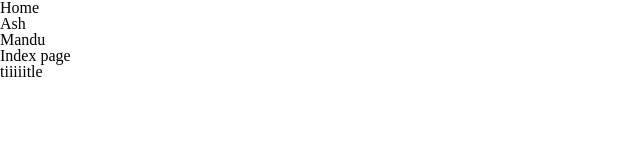
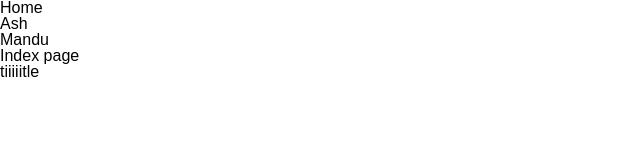
Before and after one commit to ashnamuh/exercise-something, a React (Create React App) app: page / in a window 1280 px wide. Shown: the top 160 px of the page, without its empty margins (0-640 px from the left). Built offline with nearby package versions, Linux system fonts and the light colour scheme; what typesafe-actions would draw is missing.

Commit message:
add scss

```diff
--- a/package.json
+++ b/package.json
@@ -17,6 +17,7 @@
     "axios": "^0.19.2",
     "eslint": "^6.8.0",
     "eslint-plugin-react": "^7.19.0",
+    "node-sass": "^4.14.0",
     "react": "^16.13.1",
     "react-dom": "^16.13.1",
     "react-redux": "^7.2.0",
--- a/src/App.tsx
+++ b/src/App.tsx
@@ -7,8 +7,7 @@ import {
 } from 'react-router-dom'
 import { Provider } from 'react-redux'
 import store from 'services/store'
-import 'styles/global.css'
-import 'styles/reset.css'
+import 'styles/global.scss'
 
 import IndexPage from 'pages/index'
 import AshPage from 'pages/ash'
--- a/src/styles/global.css
+++ b/src/styles/global.scss
@@ -1,3 +1,5 @@
+@import './reset';
+
 a {
   text-decoration: none;
   color: inherit;
```
Also changed, not shown: src/styles/reset.scss (renamed from src/styles/reset.css), 1 other file (tests, documents, lock files or other folders).
